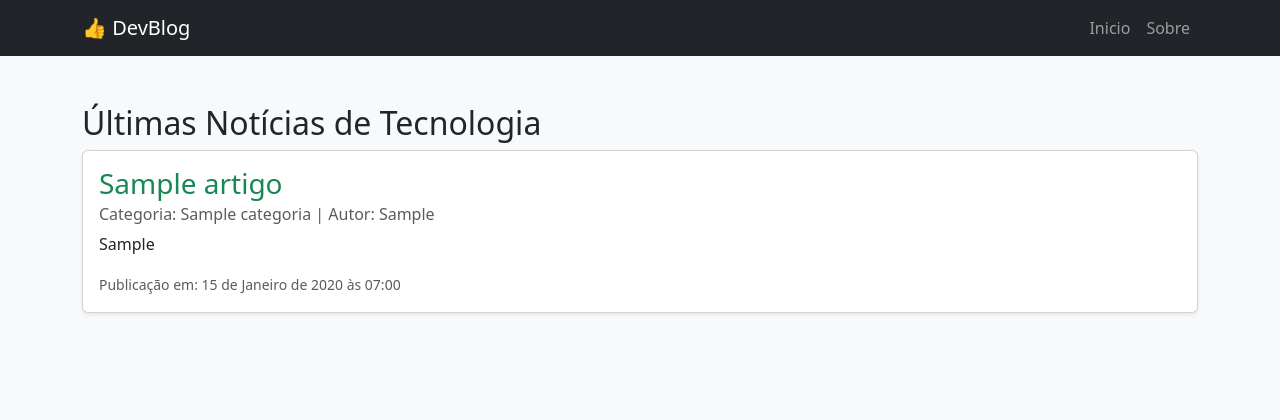
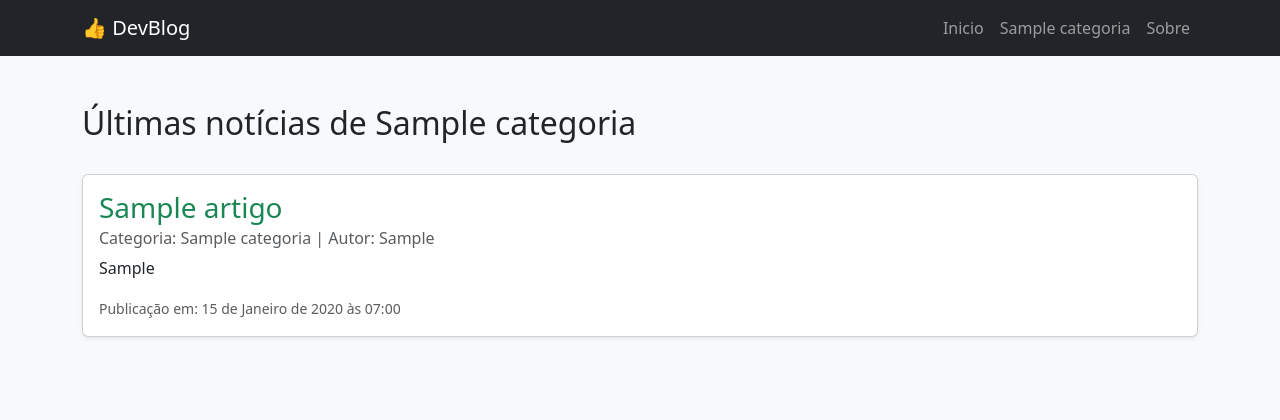
Before and after one commit to gustavo-ross/dev_blog, a Django app: page /?categoria=1 in a window 1280 px wide. Shown: the top 420 px of the page. Run offline with Django 5.2, Linux system fonts and the light colour scheme; tables that the repository leaves empty hold one stand-in row (values such as "Sample post").

Commit message:
Checkpoint 7

```diff
--- a/blog/templates/blog/base.html
+++ b/blog/templates/blog/base.html
@@ -15,17 +15,22 @@
             <div class="container">
                 <a class="navbar-brand" href="{% url 'home' %}">👍 DevBlog</a>
 
-                <!-- Botão 'hambúrguer' para telas de celular -->
                 <button class="navbar-toggler" type="button" data-bs-toggle="collapse" data-bs-target="#navbarNav" aria-controls="navbarNav" aria-expanded="false" aria-label="Alternar navegação">
                     <span class="navbar-toggler-icon"></span>
                 </button>
 
-                <!-- A classe navbar-collapse agora está correta -->
                 <div class="collapse navbar-collapse" id="navbarNav">
                     <ul class="navbar-nav ms-auto">
                         <li class="nav-item">
                             <a class="nav-link" href="{% url 'home' %}">Inicio</a>
                         </li>
+
+                        {% for categoria in lista_categorias %}
+                        <li class="nav-item">
+                            <a class="nav-link" href="{% url 'home' %}?categoria={{ categoria.id }}">{{ categoria.nome }}</a>
+                        </li>
+                        {% endfor %}
+
                         <li class="nav-item">
                             <a class="nav-link" href="{% url 'sobre_nos' %}">Sobre</a>
                         </li>
@@ -37,7 +42,6 @@
 
     <main class="container my-5 flex-grow-1">
         {% block content %}
-        <!-- AQUI VAI O CONTEÚDO DAS OUTRAS PAGINAS -->
         {% endblock %}
     </main>
 
@@ -45,7 +49,6 @@
         <p class="mb-0">© 2026 Desenvolvido pela Turma Python</p>
     </footer>
 
-    <!-- Script do Bootstrap (Necessário para o menu responsivo de celular funcionar) -->
     <script src="https://cdn.jsdelivr.net/npm/bootstrap@5.3.8/dist/js/bootstrap.bundle.min.js" integrity="sha384-OERcA2EqjJCMA+/3y+gxIOqMEjwtxJY7qPCqsdltbNJuaOe923+mo//f6V8Qbsw3" crossorigin="anonymous"></script>
 </body>
 </html>
--- a/blog/templates/blog/index.html
+++ b/blog/templates/blog/index.html
@@ -3,9 +3,15 @@
 
 {% block content %}
 
-    <h2>Últimas Notícias de Tecnologia</h2>
+    <h2>
+        {% if categoria_atual %}
+            Últimas notícias de {{ categoria_atual.nome }}
+        {% else %}
+            Últimas Notícias de Tecnologia
+        {% endif %}
+    </h2>
 
-    {% for artigo in lista_artigos %}
+    <br> {% for artigo in lista_artigos %}
 
         <div class="card mb-3 shadow-sm">
             <div class="card-body">
--- a/blog/views.py
+++ b/blog/views.py
@@ -1,14 +1,35 @@
 from django.http import HttpResponse
 from django.shortcuts import render
-from .models import Artigo
+from .models import Artigo, Categoria
 
 def home(request):
-    noticias = Artigo.objects.all()
+    # Captura o ID da categoria pela URL (ex: /?categoria=1)
+    categoria_id = request.GET.get('categoria')
+
+    # Se existe um ID na URL, filtramos. Se não, mostramos tudo.
+    if categoria_id:
+        noticias = Artigo.objects.filter(categoria_id=categoria_id)
+        # Pegamos a categoria específica para mandar para o título
+        categoria_atual = Categoria.objects.filter(id=categoria_id).first()
+    else:
+        noticias = Artigo.objects.all()
+        categoria_atual = None
+
+    # As categorias do menu precisam carregar sempre
+    categorias = Categoria.objects.all()
+
     contexto = {
-        'lista_artigos': noticias
+        'lista_artigos': noticias,
+        'lista_categorias': categorias,
+        'categoria_atual': categoria_atual, # Enviamos a categoria filtrada para o HTML
     }
     return render(request, 'blog/index.html', contexto)
 
 
 def sobre_nos(request):
-    return render(request, 'blog/sobre.html')
+    # Para o menu dinâmico aparecer na página Sobre, a view também precisa enviar os dados!
+    categorias = Categoria.objects.all()
+    contexto = {
+        'lista_categorias': categorias
+    }
+    return render(request, 'blog/sobre.html', contexto)
```
